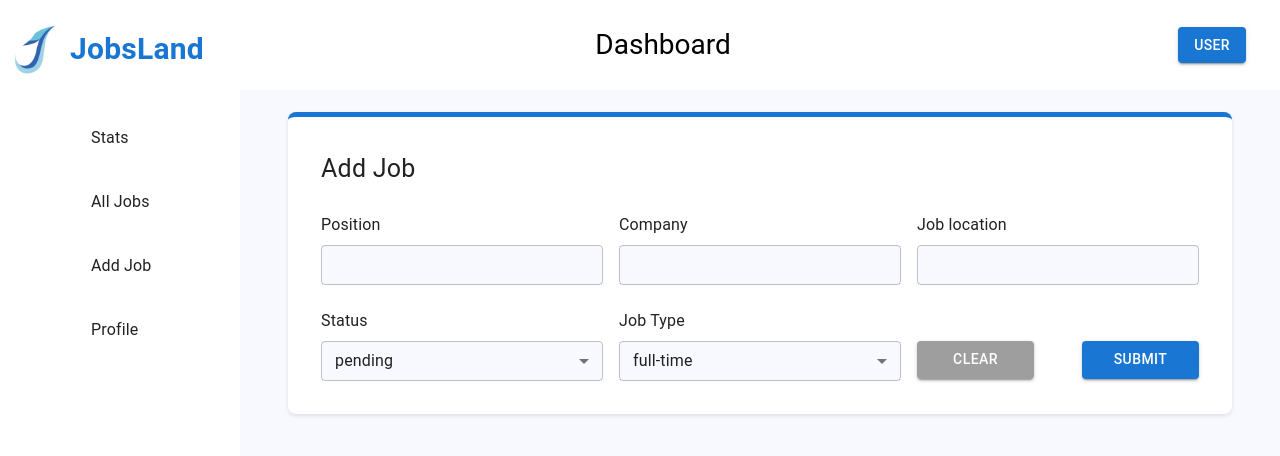
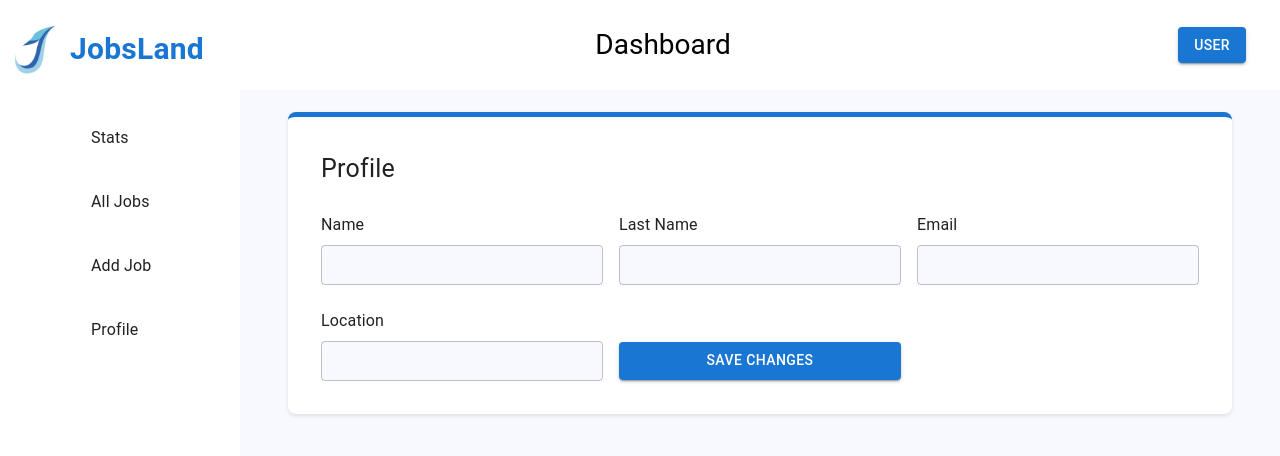
Before and after one commit to uzairmirza90/react-js-jobs, a React (Create React App) app: page / in a window 1280 px wide. Shown: the top 456 px of the page. Built offline with nearby package versions, Linux system fonts and the light colour scheme.

Commit message:
added profile UI

```diff
--- a/src/components/Dadshboard/Header.js
+++ b/src/components/Dadshboard/Header.js
@@ -26,6 +26,7 @@ import Typography from "@mui/material/Typography";
 import { padding, width } from "@mui/system";
 import useMediaQuery from "@mui/material/useMediaQuery";
 import AddJob from "../AddJob/addJob";
+import Profile from "../Profile/profile";
 
 const defaultTheme = createTheme({
   palette: {
@@ -203,7 +204,8 @@ const Header = (props) => {
           }}
         >
           <Toolbar />
-          <AddJob />
+          {/* <AddJob /> */}
+          <Profile />
         </Box>
       </Box>
     </ThemeProvider>
--- /dev/null
+++ b/src/components/Profile/profile.js
@@ -0,0 +1,156 @@
+import * as React from "react";
+import CssBaseline from "@mui/material/CssBaseline";
+import Box from "@mui/material/Box";
+import Container from "@mui/material/Container";
+import { createTheme, ThemeProvider } from "@mui/material/styles";
+import { Typography } from "@mui/material";
+import TextField from "@mui/material/TextField";
+import { Form } from "react-router-dom";
+import { Button } from "@mui/material";
+import Grid from "@mui/material/Grid";
+import MenuItem from "@mui/material/MenuItem";
+
+const defaultTheme = createTheme({
+  palette: {
+    background: {
+      default: "#f8f8ff",
+    },
+  },
+});
+const Profile = function () {
+  return (
+    <ThemeProvider theme={defaultTheme}>
+      <Container component="main">
+        <CssBaseline />
+        <Box
+          sx={{
+            marginTop: 3,
+            display: "flex",
+            flexDirection: "column",
+            flexWrap: "wrap",
+            maxWidth: "1150px",
+            backgroundColor: "#ffffff",
+            padding: "33px",
+            borderRadius: "8px",
+            boxShadow: "0px 2px 4px rgba(0, 0, 0, 0.1)",
+            borderTop: "5px solid #1976d2",
+          }}
+        >
+          <Typography sx={{ fontSize: "25px" }}>Profile</Typography>
+          <Box
+            sx={{
+              display: "flex",
+              flexDirection: "row",
+              flexWrap: "wrap",
+              justifyContent: "space-between",
+              paddingTop: "25px",
+            }}
+          >
+            <Grid container spacing={2}>
+              <Grid item xs={12} sm={6} md={4} lg={4}>
+                {" "}
+                <Box sx={{ display: "flex", flexDirection: "column" }}>
+                  <Typography variant="p" sx={{ marginBottom: 1 }}>
+                    Name
+                  </Typography>
+                  <TextField
+                    variant="outlined"
+                    size="small"
+                    sx={{
+                      marginBottom: 1,
+                      width: "100%",
+                      "& .MuiInputBase-input": {},
+                    }}
+                    InputProps={{
+                      sx: {
+                        backgroundColor: "#f8f8ff",
+                      },
+                    }}
+                  />
+                </Box>
+              </Grid>
+              <Grid item xs={12} sm={6} md={4} lg={4}>
+                {" "}
+                <Box sx={{ display: "flex", flexDirection: "column" }}>
+                  <Typography variant="p" sx={{ marginBottom: 1 }}>
+                    Last Name
+                  </Typography>
+                  <TextField
+                    variant="outlined"
+                    size="small"
+                    sx={{
+                      width: "100%",
+                      "& .MuiInputBase-input": {},
+                    }}
+                    InputProps={{
+                      sx: {
+                        backgroundColor: "#f8f8ff",
+                      },
+                    }}
+                  />
+                </Box>
+              </Grid>
+              <Grid item xs={12} sm={6} md={4} lg={4}>
+                {" "}
+                <Box sx={{ display: "flex", flexDirection: "column" }}>
+                  <Typography variant="p" sx={{ marginBottom: 1 }}>
+                    Email
+                  </Typography>
+                  <TextField
+                    variant="outlined"
+                    size="small"
+                    sx={{
+                      width: "100%",
+                      "& .MuiInputBase-input": {},
+                    }}
+                    InputProps={{
+                      sx: {
+                        backgroundColor: "#f8f8ff",
+                      },
+                    }}
+                  />
+                </Box>
+              </Grid>
+              <Grid item xs={12} sm={6} md={4} lg={4}>
+                {" "}
+                <Box sx={{ display: "flex", flexDirection: "column" }}>
+                  <Typography variant="p" sx={{ marginBottom: 1 }}>
+                    Location
+                  </Typography>
+                  <TextField
+                    variant="outlined"
+                    size="small"
+                    sx={{
+                      width: "100%",
+                      "& .MuiInputBase-input": {},
+                    }}
+                    InputProps={{
+                      sx: {
+                        backgroundColor: "#f8f8ff",
+                      },
+                    }}
+                  ></TextField>
+                </Box>
+              </Grid>
+
+              <Grid item xs={12} sm={6} md={4} lg={4}>
+                {" "}
+                <Button
+                  variant="contained"
+                  sx={{
+                    mt: "33px",
+                    height: "38px",
+                    width: "100%",
+                  }}
+                >
+                  Save Changes
+                </Button>
+              </Grid>
+            </Grid>
+          </Box>
+        </Box>
+      </Container>{" "}
+    </ThemeProvider>
+  );
+};
+export default Profile;
```
